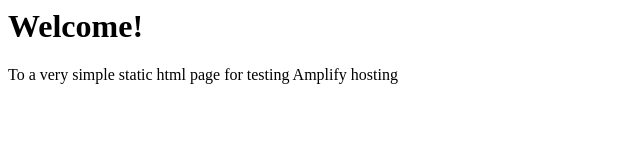
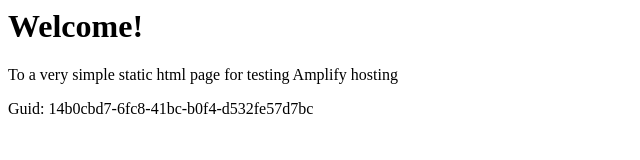
Before and after one commit to aws-aemilia-cmh/Github-PR-Commit-Integration-Test-DoNotTouch-Gith-OKSLNVO2-v1-preprod-us-east-2, a website: page src/index.html in a window 1280 px wide. Shown: the whole page, without its empty margins (0-640 px from the left). Drawn offline with Linux system fonts and the light colour scheme.

Commit message:
commit from integ tests

```diff
--- a/src/index.html
+++ b/src/index.html
@@ -1,3 +1,5 @@
+
+
 <html lang="en">
 
 <head>
@@ -10,6 +12,6 @@
 <body>
     <h1>Welcome!</h1>
     <p>To a very simple static html page for testing Amplify hosting</p>
-</body>
+    <p>Guid: 14b0cbd7-6fc8-41bc-b0f4-d532fe57d7bc</p></body>
 
 </html>
```
